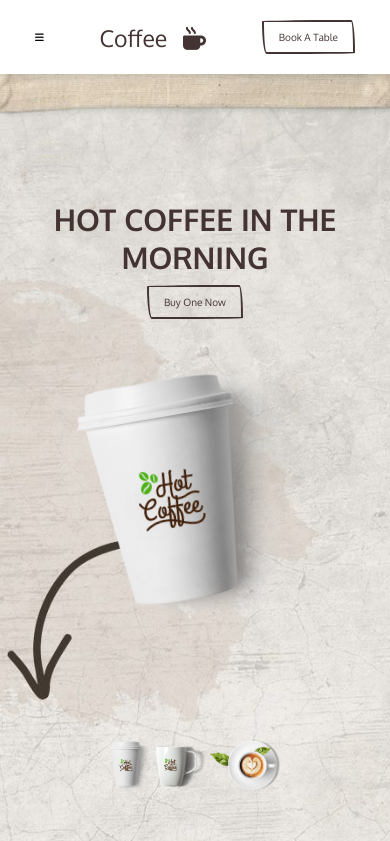
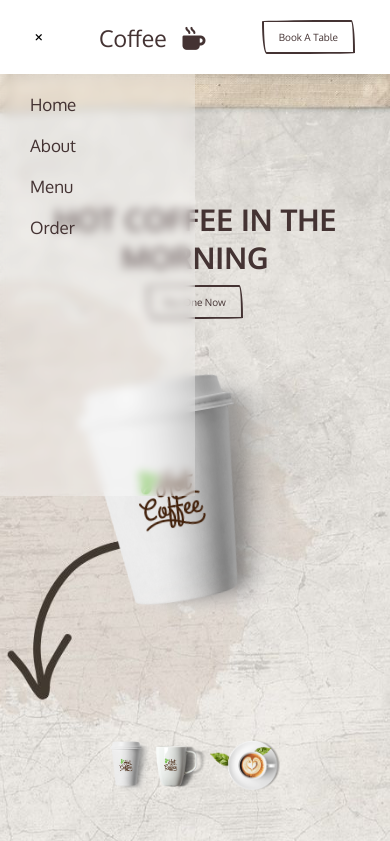
Before and after one commit to CodeOptimus/Coffee-Shop-Site, a plain HTML site: page index.html in a window 390 px wide. Both pictures are taken after a click on the element 39 px from the left and 37 px from the top of the page. Shown: the top 841 px of the page. Drawn offline with nearby package versions, Linux system fonts and the light colour scheme.

Commit message:
hamburger menu worked on

```diff
--- a/CSS/style.css
+++ b/CSS/style.css
@@ -1,16 +1,15 @@
-@import url('https://fonts.googleapis.com/css2?family=Oxygen:wght@300;400;700&display=swap');
-
+@import url("https://fonts.googleapis.com/css2?family=Oxygen:wght@300;400;700&display=swap");
 
 /* Variables */
 
 :root {
-    --main-color : #433;
+  --main-color: #433;
   /* horizontal & vertical */
   --border-radius: 95% 4% 97% 5% / 4% 94% 3% 95%;
   --border-radius-hover: 4% 95% 6% 95% / 95% 4% 92% 5%;
 
   --border: 0.2rem solid var(--main-color);
-    --border-hover : 0.2rem dotted var(--main-color);
+  --border-hover: 0.2rem dotted var(--main-color);
 }
 
 * {
@@ -29,7 +28,6 @@ html {
   scroll-behavior: smooth;
   scroll-padding-top: 7rem;
 }
-
 
 section {
   padding: 2rem 9%;
@@ -51,6 +49,7 @@ section {
 
 .header #menu-btn {
   display: none;
+  cursor: pointer;
 }
 
 .header .logo {
@@ -105,7 +104,6 @@ section {
   transform: translate(-50%, -50%);
 }
 
-
 /* home begins here */
 
 .home {
@@ -115,7 +113,6 @@ section {
   background-size: cover;
   background-position: center;
 }
-
 
 .home .row {
   display: grid;
@@ -173,8 +170,6 @@ section {
   transform: translateY(-2rem);
 }
 /* home ends here */
-
-
 
 .about .row {
   display: grid;
@@ -236,8 +231,6 @@ section {
   border: var(--border-hover);
 }
 
-
-
 /* menu */
 .menu {
   background: url(../Assets/menu-bg.jpg);
@@ -288,7 +281,6 @@ section {
   font-size: 2rem;
 }
 
-
 /* review begins here */
 .review .review-slider {
   padding: 10rem 0;
@@ -334,7 +326,6 @@ section {
   z-index: -1;
 }
 
-
 .book {
   background: url(../Assets/book-bg.jpg);
   background-position: center;
@@ -368,7 +359,6 @@ section {
   font-size: 2rem;
 }
 
-
 /* Media queries */
 
 @media (min-width: 320px) and (max-width: 480px) {
@@ -377,7 +367,31 @@ section {
   }
 
   .navbar {
-        display: none;
+    display: flex;
+    flex-direction: column;
+    gap: 2rem;
+    position: absolute;
+    top: 100%;
+    left: -100%;
+    background: rgba(255, 255, 255, 0.3);
+    backdrop-filter: blur(5px);
+    width: 50%;
+    height: 50vh;
+    padding-top: 2rem;
+    padding-left: 2rem;
+    text-align: left;
+    transition: left 0.3s ease;
+    z-index: 1000;
+  }
+
+  .navbar.active {
+    left: 0;
+  }
+
+  .navbar a {
+    display: block;
+    margin: 1rem 0;
+    font-size: 2rem;
   }
 
   .heading {
--- a/JS/script.js
+++ b/JS/script.js
@@ -4,6 +4,32 @@
 //         document.querySelector('.main-home-image').src = src;
 //     };
 // });
+
+const menuBtn = document.getElementById("menu-btn");
+const navbar = document.querySelector(".navbar");
+
+// Toggle menu
+menuBtn.addEventListener("click", () => {
+  menuBtn.classList.toggle("fa-times");
+  navbar.classList.toggle("active");
+});
+
+// Close when a nav link is clicked
+document.querySelectorAll('.navbar a').forEach(link => {
+  link.addEventListener("click", () => {
+    navbar.classList.remove("active");
+    menuBtn.classList.remove("fa-times");
+  });
+});
+
+// Close when clicking outside the navbar
+document.addEventListener("click", (e) => {
+  if (!navbar.contains(e.target) && !menuBtn.contains(e.target)) {
+    navbar.classList.remove("active");
+    menuBtn.classList.remove("fa-times");
+  }
+});
+
 
 var swiper = new Swiper('.review-slider', {
     spaceBetween: 20,
```
Lines whose indentation alone changed are shown as unchanged.
